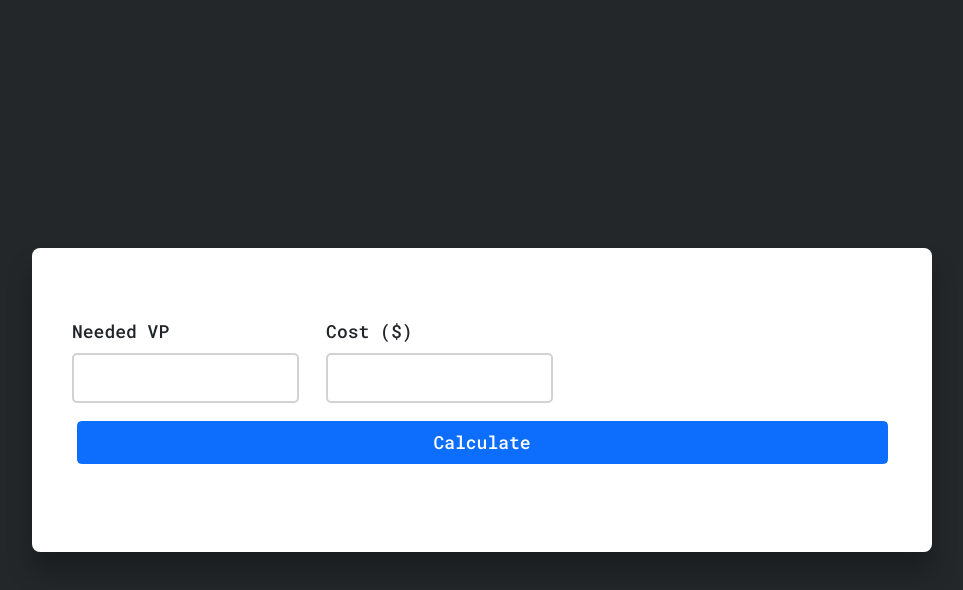
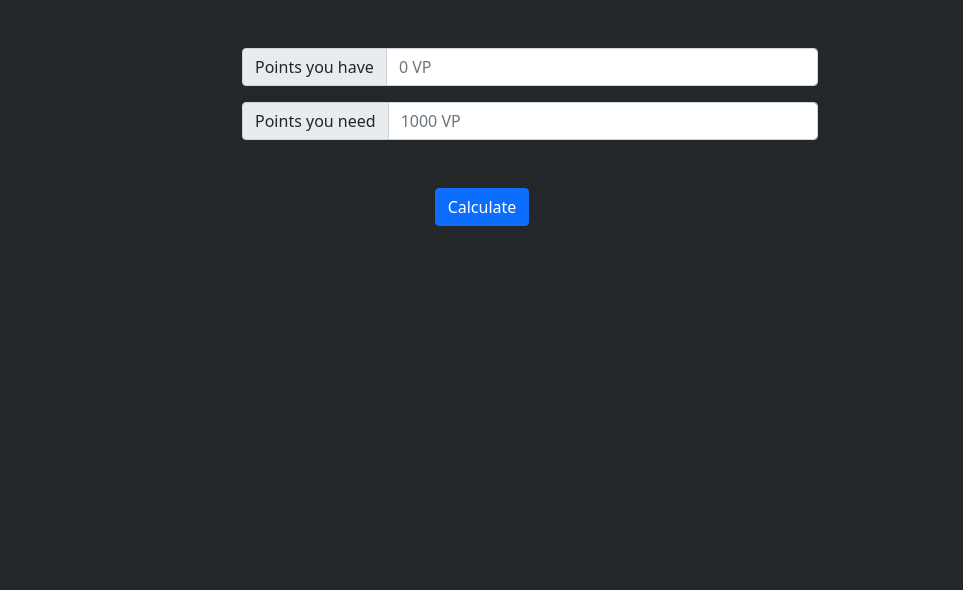
Before and after one commit to aryanprince/valorant-calculator, a plain HTML site: page index.html in a window 1280 px wide. Shown: the whole page, without its empty margins (158-1121 px from the left). Drawn offline with nearby package versions, Linux system fonts and the light colour scheme.

Commit message:
Revert "Added npm bootstrap"
This reverts commit 1238733965beadd95c9120eacaec73a7b597818b.

```diff
--- a/index.html
+++ b/index.html
@@ -1,30 +1,62 @@
 <!DOCTYPE html>
 <html lang="en">
   <head>
-        <meta charset="UTF-8" />
-        <meta http-equiv="X-UA-Compatible" content="IE=edge" />
-        <meta name="viewport" content="width=device-width, initial-scale=1.0" />
-        <link href="https://cdn.jsdelivr.net/npm/bootstrap@5.1.3/dist/css/bootstrap.min.css" rel="stylesheet" integrity="sha384-1BmE4kWBq78iYhFldvKuhfTAU6auU8tT94WrHftjDbrCEXSU1oBoqyl2QvZ6jIW3" crossorigin="anonymous" />
-        <title>Valo Calc</title>
-        <link rel="stylesheet" href="styles.css" />
+    <!-- Required meta tags -->
+    <meta charset="utf-8" />
+    <meta name="viewport" content="width=device-width, initial-scale=1" />
+
+    <!-- Bootstrap CSS -->
+    <link
+      href="https://cdn.jsdelivr.net/npm/bootstrap@5.1.3/dist/css/bootstrap.min.css"
+      rel="stylesheet"
+      integrity="sha384-1BmE4kWBq78iYhFldvKuhfTAU6auU8tT94WrHftjDbrCEXSU1oBoqyl2QvZ6jIW3"
+      crossorigin="anonymous"
+    />
+    <link href="style.css" rel="stylesheet" />
+
+    <title>Valorant Calculator</title>
   </head>
   <body>
     <div class="container">
       <div class="row">
-                <div class="cf">
-                    <label for="celsius">Needed VP</label>
-                    <input type="number" id="needed" />
+        <div class="input-group m-5 mb-3">
+          <span class="input-group-text" id="basic-addon1"
+            >Points you have</span
+          >
+          <input
+            type="text"
+            class="form-control"
+            placeholder="0 VP"
+            aria-label="current-points"
+            aria-describedby="basic-addon1"
+          />
         </div>
-                <div class="cf">
-                    <label for="celsius">Cost ($)</label>
-                    <input type="number" id="cost" />
-                </div>
-                <div class="row p-3 m-auto">
-                    <button type="button" class="btn btn-primary" id="calculate" onclick="myFunction()">Calculate</button>
+        <div class="input-group m-5 mt-0">
+          <span class="input-group-text" id="basic-addon1"
+            >Points you need</span
+          >
+          <input
+            type="text"
+            class="form-control"
+            placeholder="1000 VP"
+            aria-label="current-points"
+            aria-describedby="basic-addon1"
+          />
         </div>
       </div>
+      <div class="text-center">
+        <button type="button" class="btn btn-primary" id="calc">
+          Calculate
+        </button>
       </div>
-        <script src="script.js"></script>
-        <script src="https://cdn.jsdelivr.net/npm/bootstrap@5.1.3/dist/js/bootstrap.bundle.min.js" integrity="sha384-ka7Sk0Gln4gmtz2MlQnikT1wXgYsOg+OMhuP+IlRH9sENBO0LRn5q+8nbTov4+1p" crossorigin="anonymous"></script>
+    </div>
+
+    <script>
+      var button = document.getElementById("calc");
+
+      function myFunction() {
+        document.getElementById("calc").innerHTML = "Paragraph changed.";
+      }
+    </script>
   </body>
 </html>
--- a/package.json
+++ /dev/null
@@ -1,5 +0,0 @@
-{
-  "dependencies": {
-    "bootstrap": "^5.1.3"
-  }
-}
--- a/script.js
+++ /dev/null
@@ -1,19 +0,0 @@
-let current = document.getElementById("current");
-let needed = document.getElementById("needed");
-let cost = document.getElementById("cost");
-
-needed.oninput = () => {
-  let output = (parseFloat(needed.value) - parseFloat(current.value)) / 100;
-  cost.value = parseFloat(output.toFixed(2));
-};
-
-fahrenheit.oninput = () => {
-  let output = ((parseFloat(fahrenheit.value) - 32) * 5) / 9;
-  celsius.value = parseFloat(output.toFixed(2));
-};
-
-document.getElementById("calculate").onclick = function() {myFunction()};
-
-function myFunction() {
-  document.getElementById("calculate").innerHTML = "YOU CLICKED ME!";
-}
--- /dev/null
+++ b/style.css
@@ -0,0 +1,9 @@
+@media (min-width: 1200px) {
+  .container{
+      max-width: 600px;
+  }
+}
+
+body {
+  background-color: #23272A;
+}
--- a/styles.css
+++ /dev/null
@@ -1,49 +0,0 @@
-@import url("https://fonts.googleapis.com/css2?family=Roboto+Mono:wght@500&display=swap");
-
-* {
-  margin: 0;
-  padding: 0;
-  box-sizing: border-box;
-  font-family: "Roboto Mono";
-  font-size: 18px;
-}
-
-body {
-  height: 100vh;
-  background-color: #23272A;
-  display: flex;
-  align-items: center;
-  justify-content: center;
-}
-
-.container {
-  width: 900px;
-  background-color: #fff;
-  padding: 70px 40px;
-  box-shadow: 0 20px 25px rgba(0, 0, 0, 0.25);
-  border-radius: 8px;
-  display: flex;
-  justify-content: space-between;
-}
-
-.cf {
-  width: 30%;
-}
-
-input {
-  width: 100%;
-  height: 50px;
-  border-radius: 5px;
-  border: 2px solid #d2d2d2;
-  outline: none;
-  margin-top: 8px;
-  padding: 0 10px;
-}
-
-input:focus {
-  border-color: #5865F2;
-}
-
-button {
-  color: #5865F2;
-}
```
Also changed, not shown: 1 other file. Lines whose indentation alone changed are shown as unchanged.
